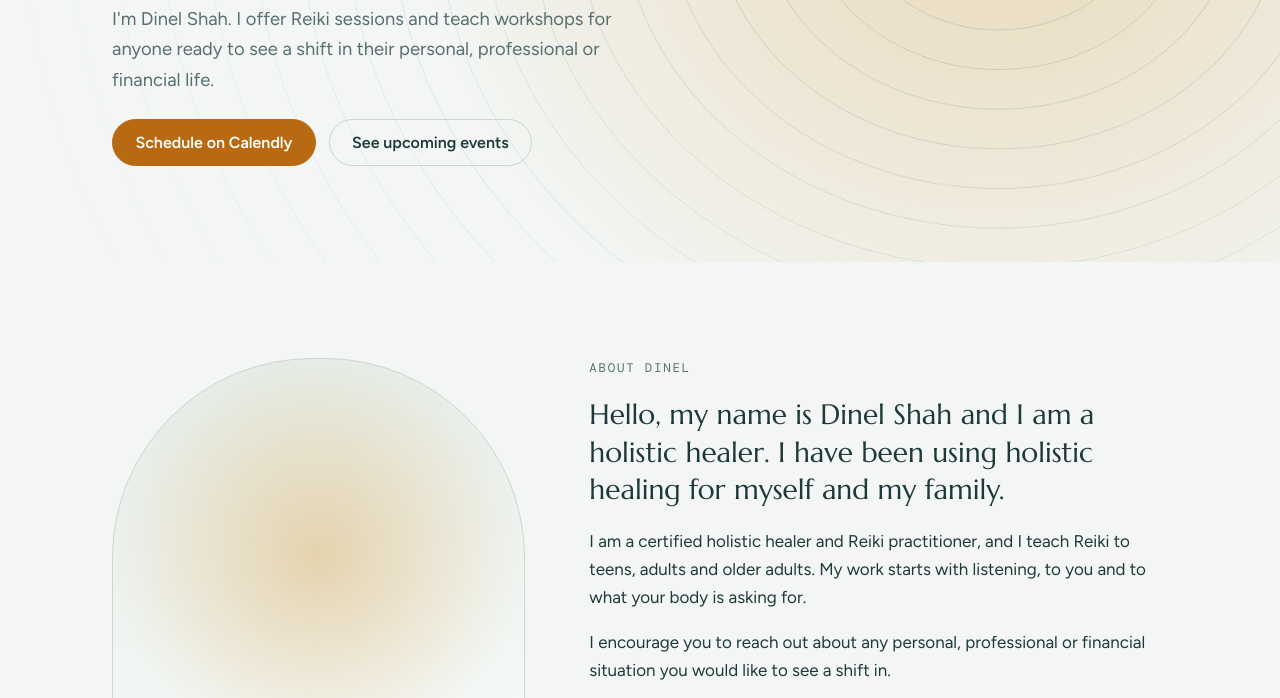
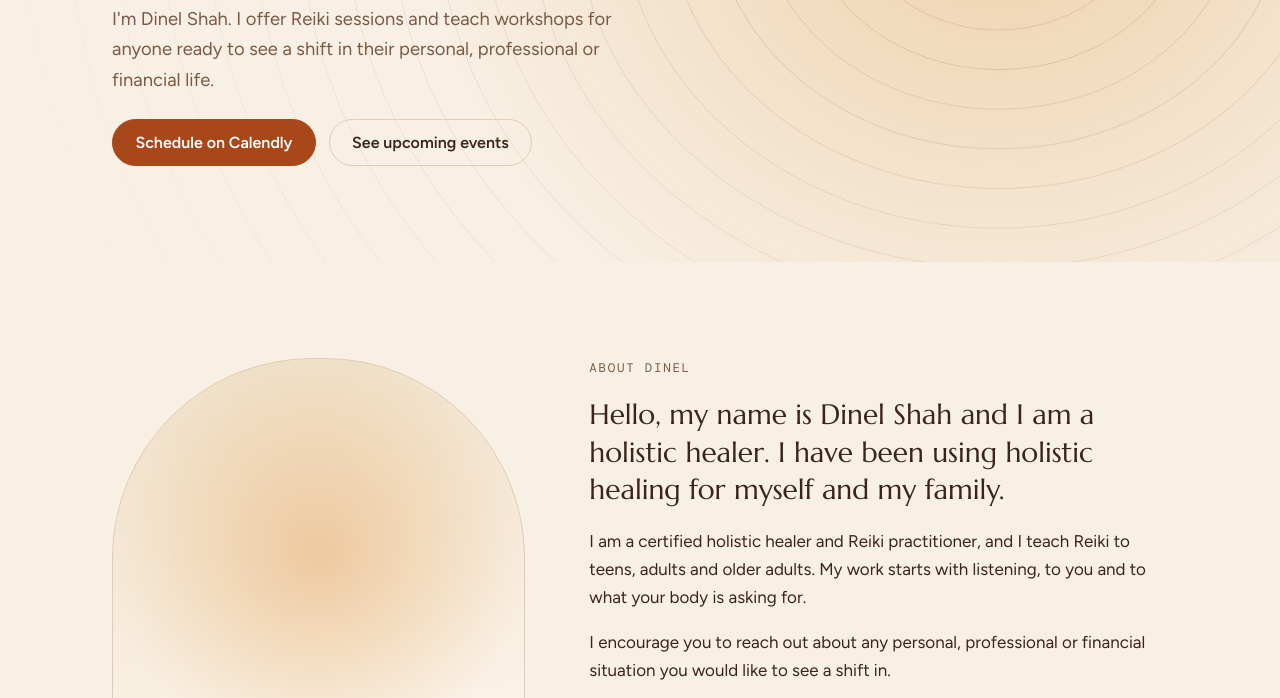
Before and after one commit to dinelshah/dinel-shah-reiki, a plain HTML site: page index.html in a window 1280 px wide. Shown: the part 455-1153 px from the top of the page. Drawn offline with nearby package versions, Linux system fonts and the light colour scheme.

Commit message:
Refactor CSS color variables for themes
Updated color variables for light and dark themes.

```diff
--- a/index.html
+++ b/index.html
@@ -10,18 +10,19 @@
 <link rel="stylesheet" href="https://fonts.googleapis.com/css2?family=Marcellus&family=Figtree:wght@400;500;600&family=DM+Mono:wght@400;500&display=swap">
 <style>
 /* Layout: one calm column with a radiating "hands-on" field in the hero; sections alternate between open ground and a soft tinted band. */
+/* Fall palette: harvest wheat ground, maple-leaf rust accent, deep walnut ink, golden-hour glow. */
 :root {
-  --bg: #f3f6f4;          /* morning mist, faint green */
-  --band: #e5ede8;        /* eucalyptus wash */
-  --surface: #fbfdfc;
-  --ink: #1d3a3a;         /* deep teal ink */
-  --muted: #557070;
-  --line: #c9d8d1;
-  --accent: #b86a12;      /* marigold, darkened for text contrast */
-  --accent-soft: #f2dcb6;
+  --bg: #f8f0e4;          /* harvest wheat */
+  --band: #f0e0c9;        /* dried-leaf amber wash */
+  --surface: #fffaf3;
+  --ink: #3b2418;         /* walnut */
+  --muted: #7a5a44;
+  --line: #e2cdb2;
+  --accent: #a8471a;      /* maple rust, dark enough for text */
+  --accent-soft: #f3d3a6; /* pale pumpkin */
   --on-accent: #ffffff;
-  --ring: 29, 90, 85;     /* rgb for canvas rings */
-  --glow: 214, 150, 52;
+  --ring: 120, 62, 30;    /* rgb for canvas rings */
+  --glow: 221, 140, 48;   /* golden hour */
 
   --display: "Marcellus", "Iowan Old Style", "Palatino Linotype", Georgia, serif;
   --body: "Figtree", "Segoe UI", system-ui, -apple-system, sans-serif;
@@ -29,15 +30,15 @@
 }
 @media (prefers-color-scheme: dark) {
   :root:not([data-theme="light"]) {
-    --bg: #0f1a1a; --band: #152424; --surface: #1a2c2c; --ink: #e3eeea; --muted: #9db6b0;
-    --line: #2c4442; --accent: #eaa94a; --accent-soft: #3a2c16; --on-accent: #1a1206;
-    --ring: 140, 200, 190; --glow: 234, 169, 74; color-scheme: dark;
+    --bg: #1c1410; --band: #251a14; --surface: #2d2019; --ink: #f3e6d6; --muted: #c4a68c;
+    --line: #4a3426; --accent: #e8873f; --accent-soft: #4a2c16; --on-accent: #1c1006;
+    --ring: 232, 160, 110; --glow: 232, 135, 63; color-scheme: dark;
   }
 }
 :root[data-theme="dark"] {
-  --bg: #0f1a1a; --band: #152424; --surface: #1a2c2c; --ink: #e3eeea; --muted: #9db6b0;
-  --line: #2c4442; --accent: #eaa94a; --accent-soft: #3a2c16; --on-accent: #1a1206;
-  --ring: 140, 200, 190; --glow: 234, 169, 74; color-scheme: dark;
+  --bg: #1c1410; --band: #251a14; --surface: #2d2019; --ink: #f3e6d6; --muted: #c4a68c;
+  --line: #4a3426; --accent: #e8873f; --accent-soft: #4a2c16; --on-accent: #1c1006;
+  --ring: 232, 160, 110; --glow: 232, 135, 63; color-scheme: dark;
 }
 
 * { box-sizing: border-box; }
```
